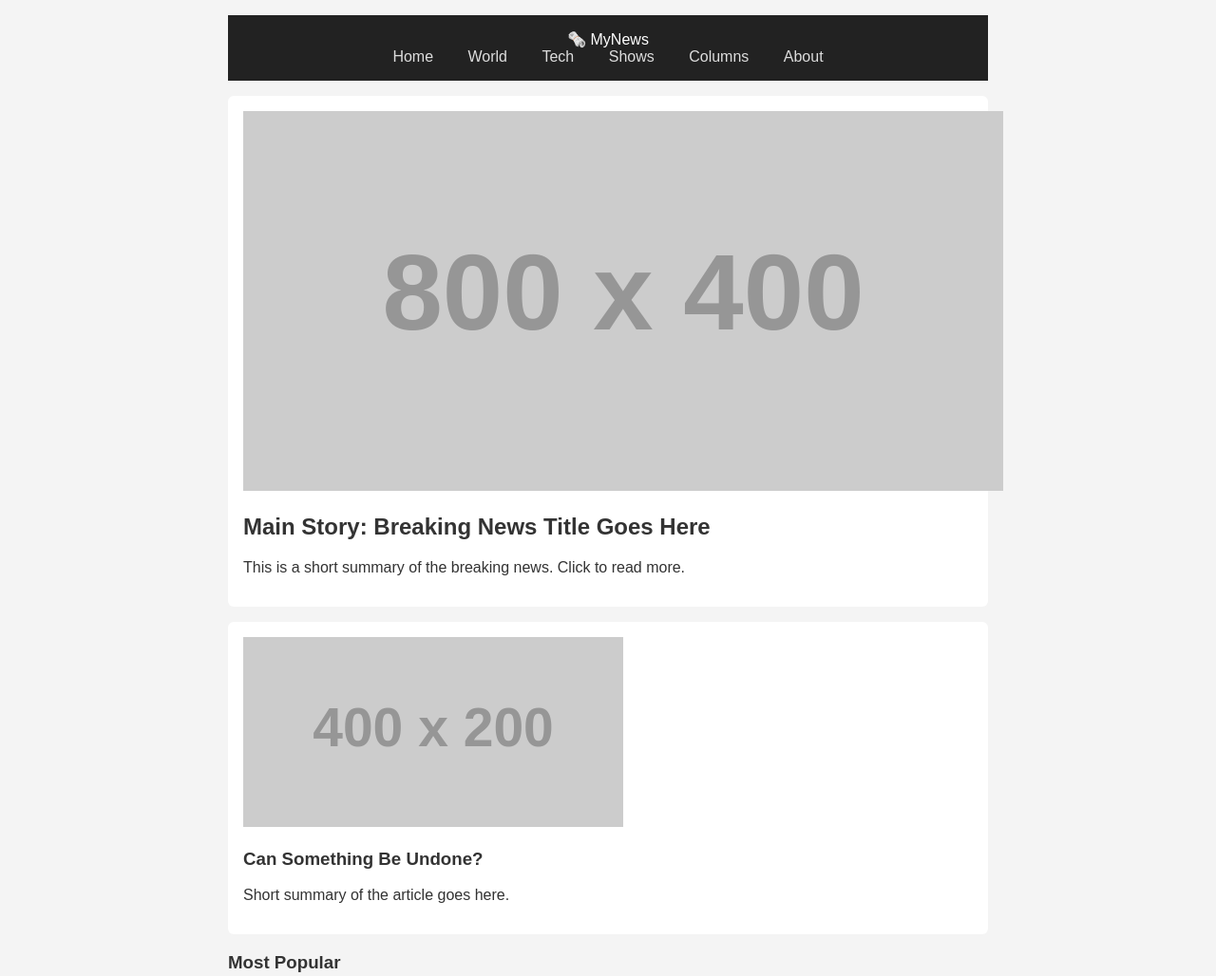
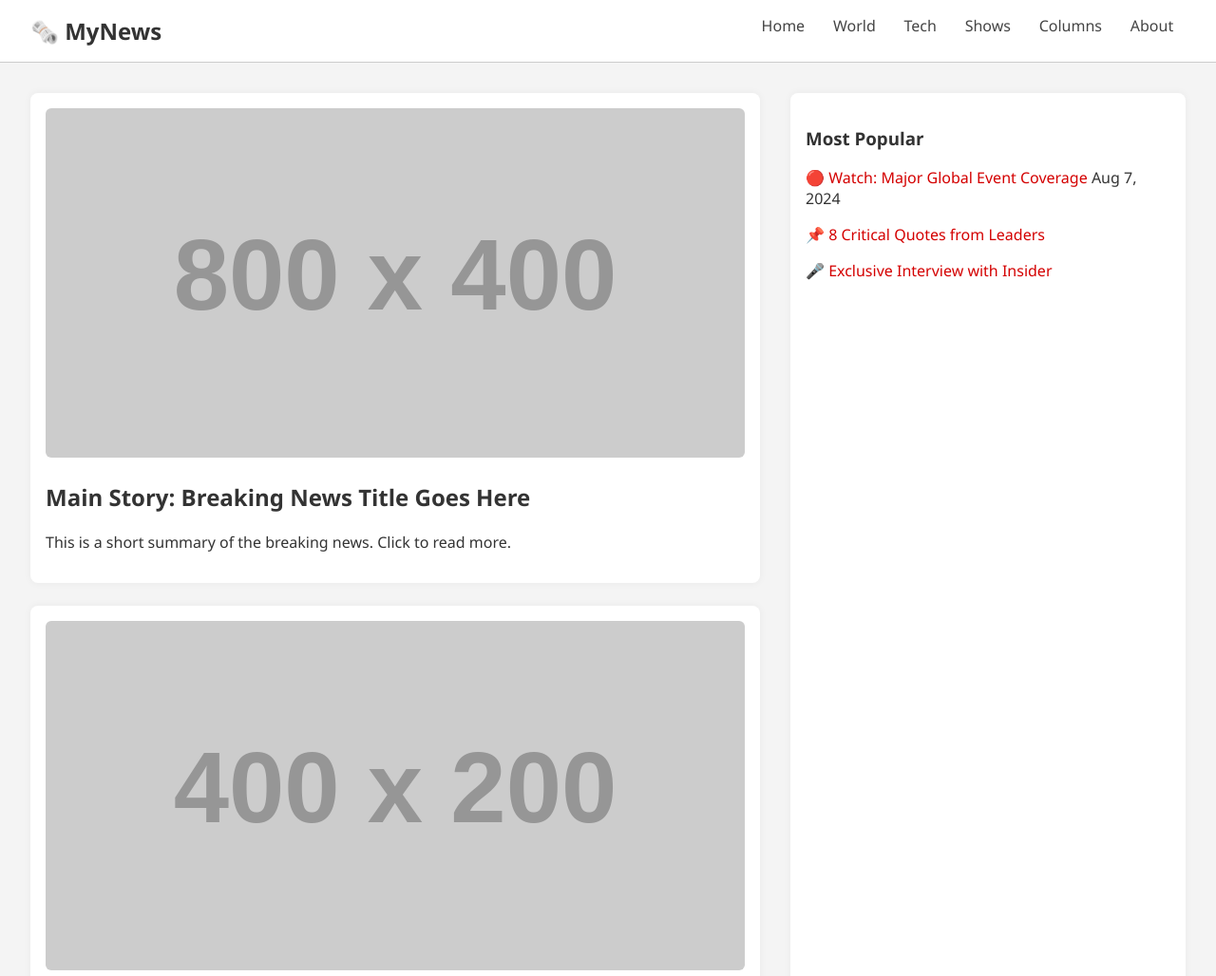
Before and after one commit to news-press/news, a plain HTML site: page index.html in a window 1280 px wide. Shown: the top 1028 px of the page at 95% size. Drawn offline with Linux system fonts and the light colour scheme; placeholder pictures from the web are drawn by us.

Commit message:
Update style.css

```diff
--- a/style.css
+++ b/style.css
@@ -1,34 +1,84 @@
 body {
-  font-family: Arial, sans-serif;
-  max-width: 800px;
-  margin: 0 auto;
-  padding: 1rem;
+  margin: 0;
+  font-family: 'Segoe UI', sans-serif;
   background: #f4f4f4;
   color: #333;
 }
 
-header {
-  text-align: center;
-  background-color: #222;
-  color: white;
-  padding: 1rem 0;
-}
-
-nav a {
-  margin: 0 1rem;
-  color: #ddd;
+a {
+  color: #d40000;
   text-decoration: none;
 }
 
-article {
-  background: white;
+header.topbar {
+  background: #fff;
+  border-bottom: 1px solid #ccc;
+  display: flex;
+  justify-content: space-between;
+  padding: 1rem 2rem;
+  position: sticky;
+  top: 0;
+  z-index: 1000;
+}
+
+.logo {
+  font-size: 1.5rem;
+  font-weight: bold;
+}
+
+.nav a {
+  margin: 0 0.8rem;
+  color: #444;
+  font-weight: 500;
+}
+
+.content {
+  display: flex;
+  flex-wrap: wrap;
+  padding: 2rem;
+  gap: 2rem;
+}
+
+.featured {
+  flex: 2;
+}
+
+.main-article,
+.side-article {
+  background: #fff;
   padding: 1rem;
-  margin: 1rem 0;
+  margin-bottom: 1.5rem;
+  border-radius: 8px;
+  box-shadow: 0 0 8px rgba(0, 0, 0, 0.05);
+}
+
+.main-article img,
+.side-article img {
+  width: 100%;
   border-radius: 6px;
+}
+
+.sidebar {
+  flex: 1;
+  background: #fff;
+  padding: 1rem;
+  border-radius: 8px;
+  box-shadow: 0 0 8px rgba(0, 0, 0, 0.05);
+}
+
+.sidebar ul {
+  list-style: none;
+  padding: 0;
+}
+
+.sidebar li {
+  margin-bottom: 1rem;
 }
 
 footer {
   text-align: center;
-  font-size: 0.9em;
+  padding: 1rem;
+  background: #222;
+  color: #fff;
   margin-top: 2rem;
 }
```
